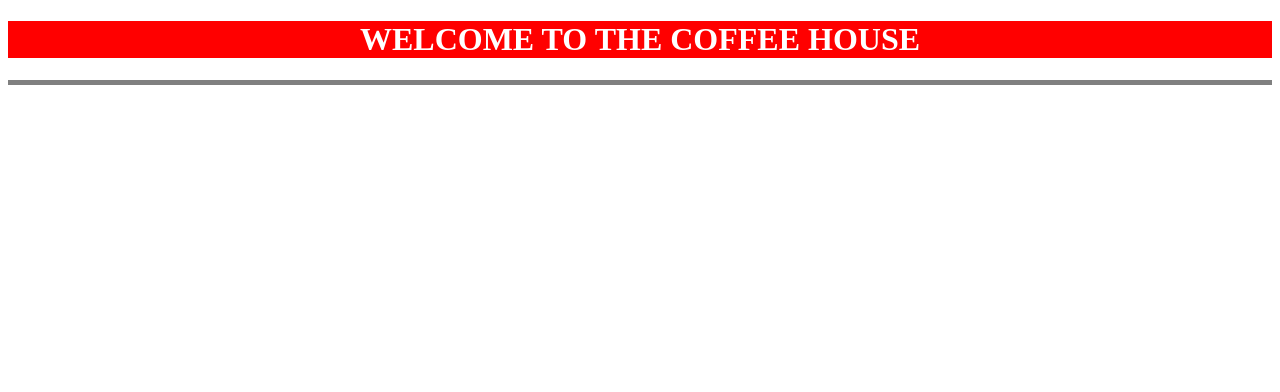
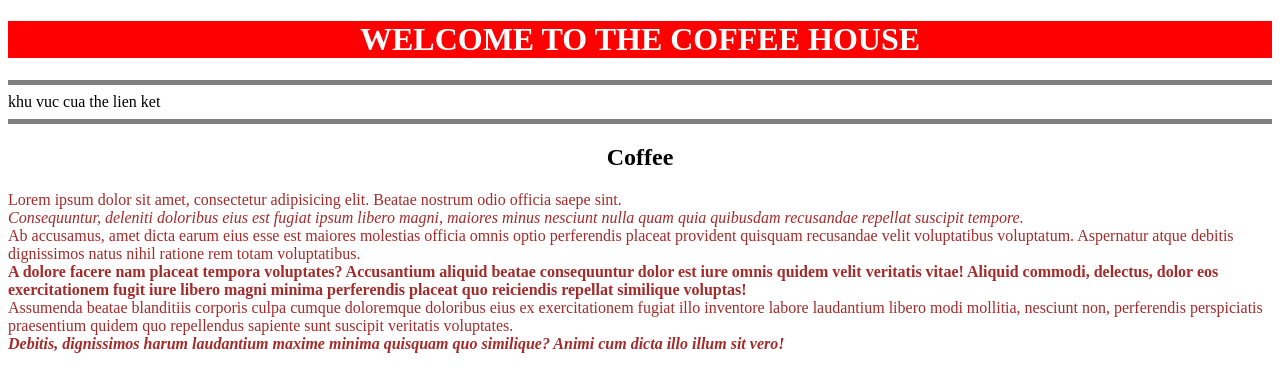
Before and after one commit to nhatnv6767/web_coffee, a plain HTML site: page index.html in a window 1280 px wide. Drawn offline with Linux system fonts and the light colour scheme.

Commit message:
cui bap het suc

```diff
--- a/index.html
+++ b/index.html
@@ -10,5 +10,37 @@
 <body>
 <h1 style="color: white; background-color:red;text-align:center;">WELCOME TO THE COFFEE HOUSE</h1>
 <hr size="5px" noshade>
+khu vuc cua the lien ket
+<hr size="5px" noshade>
+<h2 style="text-align:center">Coffee</h2>
+<p style="color: brown;">
+    Lorem ipsum dolor sit amet, consectetur adipisicing elit. Beatae nostrum odio officia saepe sint.
+    <br>
+    <i>
+        Consequuntur, deleniti doloribus eius est fugiat ipsum libero magni, maiores minus nesciunt nulla quam quia
+        quibusdam recusandae
+        repellat suscipit tempore.
+    </i><br>
+    Ab accusamus, amet dicta earum eius esse est maiores molestias officia omnis optio
+    perferendis placeat provident quisquam recusandae velit voluptatibus voluptatum. Aspernatur atque debitis
+    dignissimos natus nihil ratione rem totam voluptatibus.
+    <br>
+    <b>
+        A dolore facere nam placeat tempora voluptates? Accusantium
+        aliquid beatae consequuntur dolor est iure omnis quidem velit veritatis vitae! Aliquid commodi, delectus, dolor
+        eos
+        exercitationem fugit iure libero magni minima perferendis placeat quo reiciendis repellat similique voluptas!
+    </b><br>
+
+    Assumenda beatae blanditiis corporis culpa cumque doloremque doloribus eius ex exercitationem fugiat illo inventore
+    labore laudantium libero modi mollitia, nesciunt non, perferendis perspiciatis praesentium quidem quo repellendus
+    sapiente sunt suscipit veritatis voluptates.
+    <br>
+    <b><i>
+        Debitis, dignissimos harum laudantium maxime minima quisquam quo
+        similique? Animi cum dicta illo illum sit vero!
+    </i></b>
+
+</p>
 </body>
 </html>
```
